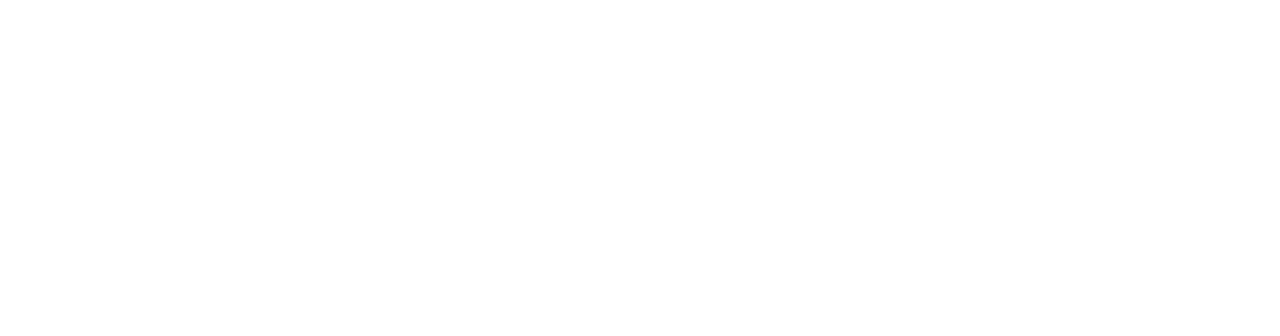
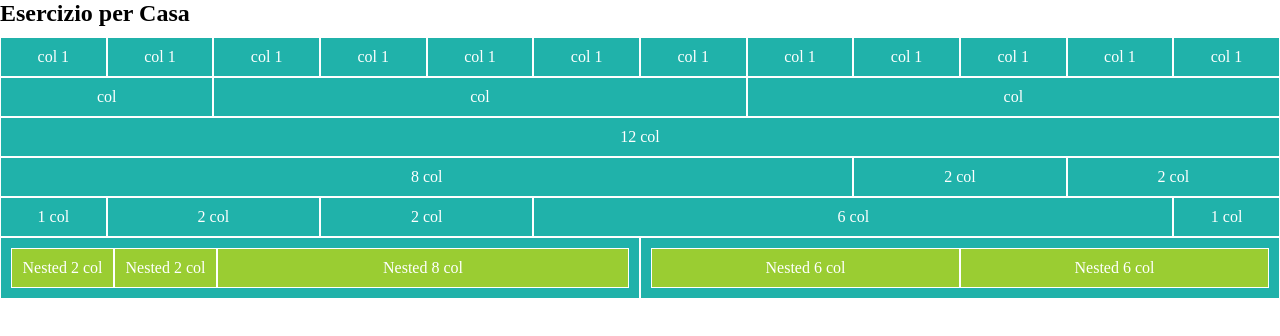
Before and after one commit to FedeAle1525/html-css-12bool, a plain HTML site: page index.html in a window 1280 px wide. Drawn offline with Linux system fonts and the light colour scheme.

Commit message:
FEAT structure "row/col" for first section

```diff
--- a/css/style.css
+++ b/css/style.css
@@ -0,0 +1,20 @@
+.title{
+    font-weight: bold;
+    font-size: 24px;
+}
+
+.section{
+    padding: 10px 0;
+}
+
+[class*="col-"]{
+    padding: 10px;
+    text-align: center;
+    border: 1px solid white;
+    color: white;
+    background-color: lightseagreen;
+}
+
+.row .row > [class*="col-"]{
+    background-color: yellowgreen;
+}
--- a/index.html
+++ b/index.html
@@ -10,5 +10,72 @@
 </head>
 <body>
 
+    <h1 class="title">Esercizio per Casa</h1>
+
+    <section class="section">
+        <!-- Riga con 12 Colone da 1/12 -->
+        <div class="row">
+            <div class="col-1">col 1</div>
+            <div class="col-1">col 1</div>
+            <div class="col-1">col 1</div>
+            <div class="col-1">col 1</div>
+            <div class="col-1">col 1</div>
+            <div class="col-1">col 1</div>
+            <div class="col-1">col 1</div>
+            <div class="col-1">col 1</div>
+            <div class="col-1">col 1</div>
+            <div class="col-1">col 1</div>
+            <div class="col-1">col 1</div>
+            <div class="col-1">col 1</div>
+        </div>
+
+        <!-- Riga con 1 Colonna da 2/12 e 2 Colonne da 5/12 -->
+        <div class="row">
+            <div class="col-2">col</div>
+            <div class="col-5">col</div>
+            <div class="col-5">col</div>
+        </div>
+
+        <!-- Riga con 1 Colonna da 12/12 -->
+        <div class="row">
+            <div class="col-12">12 col</div>
+        </div>
+
+        <!-- Riga con 1 Colonna da 8/12 e 2 Colonne da 2/12 -->
+        <div class="row">
+            <div class="col-8">8 col</div>
+            <div class="col-2">2 col</div>
+            <div class="col-2">2 col</div>
+        </div>
+
+        <!-- Riga con 2 Colonne da 1/12, 2 Colonne da 2/12 e 1 Colonna da 6/12 -->
+        <div class="row">
+            <div class="col-1">1 col</div>
+            <div class="col-2">2 col</div>
+            <div class="col-2">2 col</div>
+            <div class="col-6">6 col</div>
+            <div class="col-1">1 col</div>
+        </div>
+
+        <!-- Riga con 2 Colonne da 6/12 -->
+        <div class="row">
+            <div class="col-6">
+                <!-- Riga Annidata con 2 Colonne da 2/12 e 1 Colonna da 8/12 -->
+                <div class="row">
+                    <div class="col-2">Nested 2 col</div>
+                    <div class="col-2">Nested 2 col</div>
+                    <div class="col-8">Nested 8 col</div>
+                </div>
+            </div>
+            <div class="col-6">
+                <!-- Riga Annidata con 2 Colonne da 6/12 -->
+                <div class="row">
+                    <div class="col-6">Nested 6 col</div>
+                    <div class="col-6">Nested 6 col</div>
+                </div>
+            </div>
+        </div>
+    </section>
+
 </body>
 </html>
```
